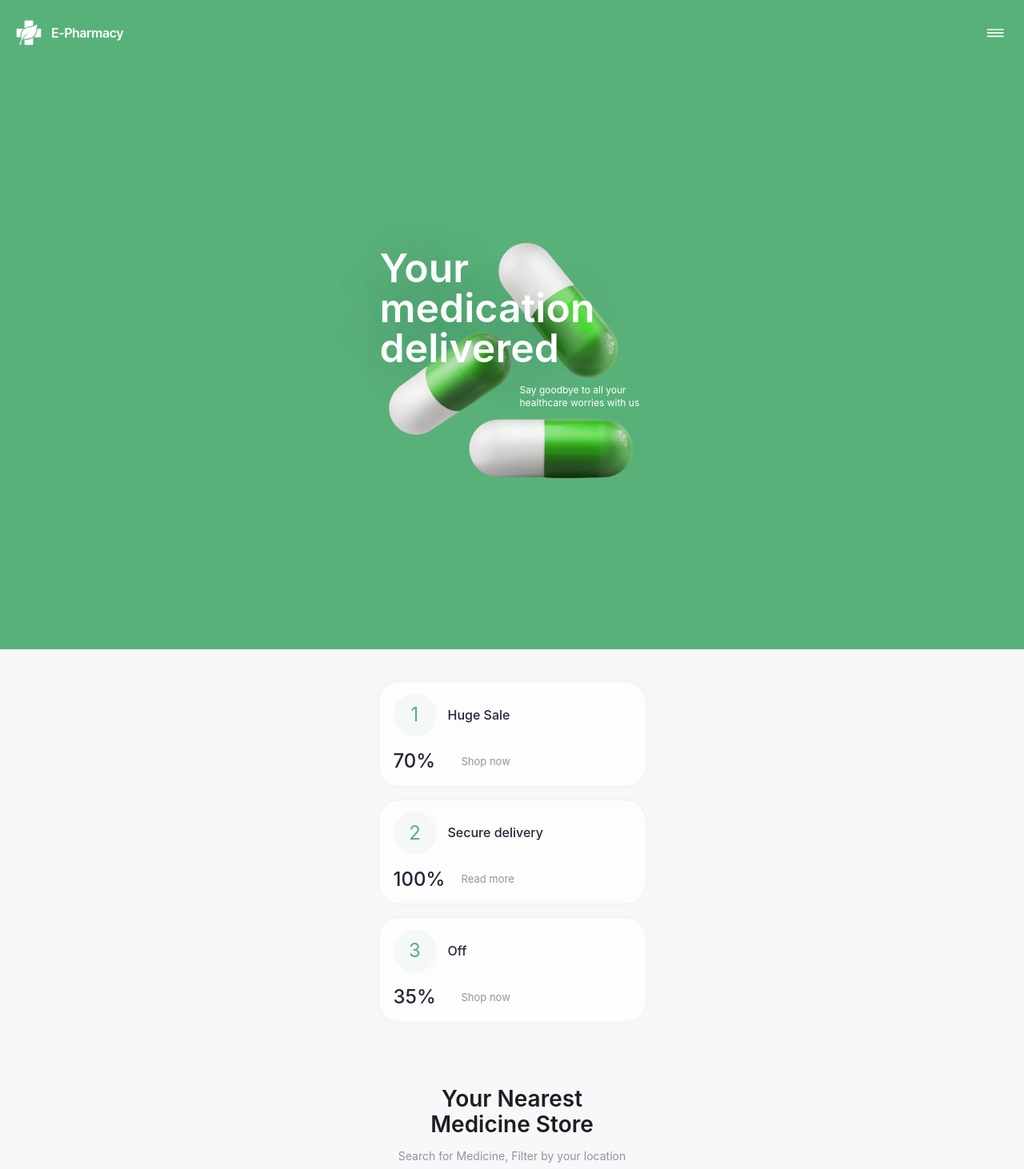
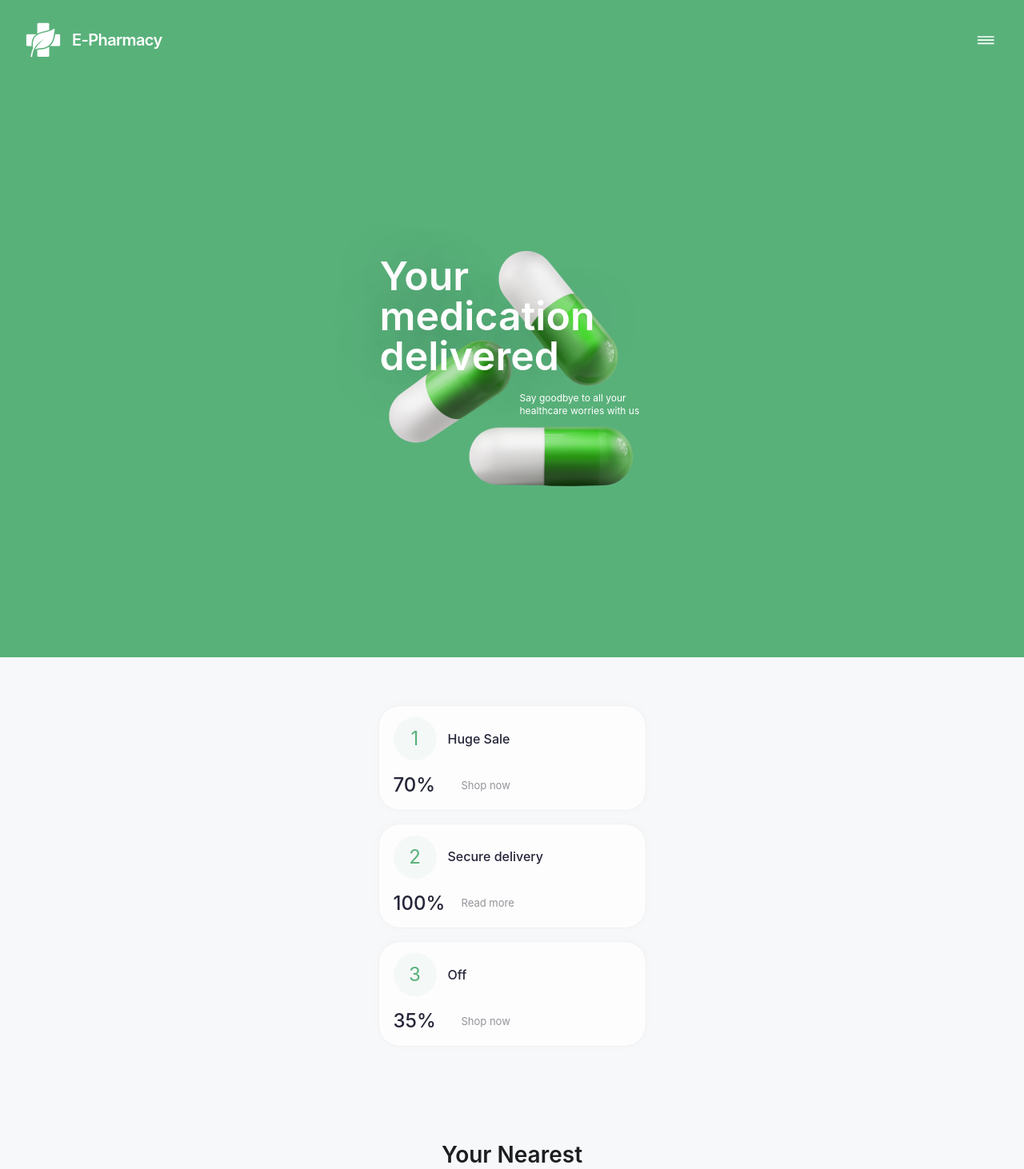
Before and after one commit to Aleksandr2905/e-pharmacy, a React (Vite) app: page / in a window 1280 px wide. Shown: the top 1462 px of the page at 80% size. Built offline with nearby package versions, Linux system fonts and the light colour scheme; no server answers.

Commit message:
added style tablet header & byrger menu

```diff
--- a/src/components/BurgerMenu/BurgerMenu.styled.js
+++ b/src/components/BurgerMenu/BurgerMenu.styled.js
@@ -7,11 +7,15 @@ export const Wrapper = styled.div`
   justify-content: center;
   width: 210px;
   height: 100vh;
-  padding-top: 50%;
+  padding-top: calc((100vh / 2) - 142px);
   position: fixed;
   top: 0;
   right: 0;
   background-color: ${({ theme }) => theme.color.green};
+
+  @media screen and (min-width: 768px) {
+    width: 334px;
+  }
 `;
 
 export const CloseBtn = styled.button`
@@ -29,6 +33,11 @@ export const CloseBtn = styled.button`
     &:hover {
       transform: rotate(90deg);
     }
+  }
+
+  @media screen and (min-width: 768px) {
+    top: 39px;
+    right: 32px;
   }
 `;
 
--- a/src/components/Header/Header.styled.js
+++ b/src/components/Header/Header.styled.js
@@ -6,6 +6,10 @@ export const Wrapper = styled.header`
   padding: 25px 20px;
   background-color: ${({ $isHomePage, theme }) =>
     $isHomePage ? theme.color.green : "transparent"};
+
+  @media screen and (min-width: 768px) {
+    padding: 28px 32px 20px;
+  }
 `;
 
 export const UserStatus = styled.div`
--- a/src/components/Logo/Logo.styled.js
+++ b/src/components/Logo/Logo.styled.js
@@ -4,19 +4,32 @@ export const Wrapper = styled.a`
   display: flex;
   align-items: center;
   gap: 12px;
+
+  @media screen and (min-width: 768px) {
+    gap: 14px;
+  }
 `;
 
 export const Img = styled.img`
   width: 32px;
   height: 32px;
+
+  @media screen and (min-width: 768px) {
+    width: 44px;
+    height: 44px;
+  }
 `;
 
 export const Text = styled.p`
-  /* font-family: "SemiBold", sans-serif; */
   font-size: 16px;
   font-weight: 600;
   line-height: normal;
   letter-spacing: -0.48px;
   color: ${({ $isHomePage, theme }) =>
     $isHomePage ? theme.color.white : theme.color.black};
+
+  @media screen and (min-width: 768px) {
+    font-size: 20px;
+    letter-spacing: -0.6px;
+  }
 `;
--- a/src/styles/GlobalStyles.js
+++ b/src/styles/GlobalStyles.js
@@ -128,8 +128,9 @@ export const Container = styled.section`
   padding-right: 20px; */
 
   @media screen and (min-width: 768px) {
-    padding-left: 32px;
-    padding-right: 32px;
+    padding: 60px 32px;
+    /* padding-left: 32px;
+    padding-right: 32px; */
   }
 
   @media screen and (min-width: 1440px) {
```
